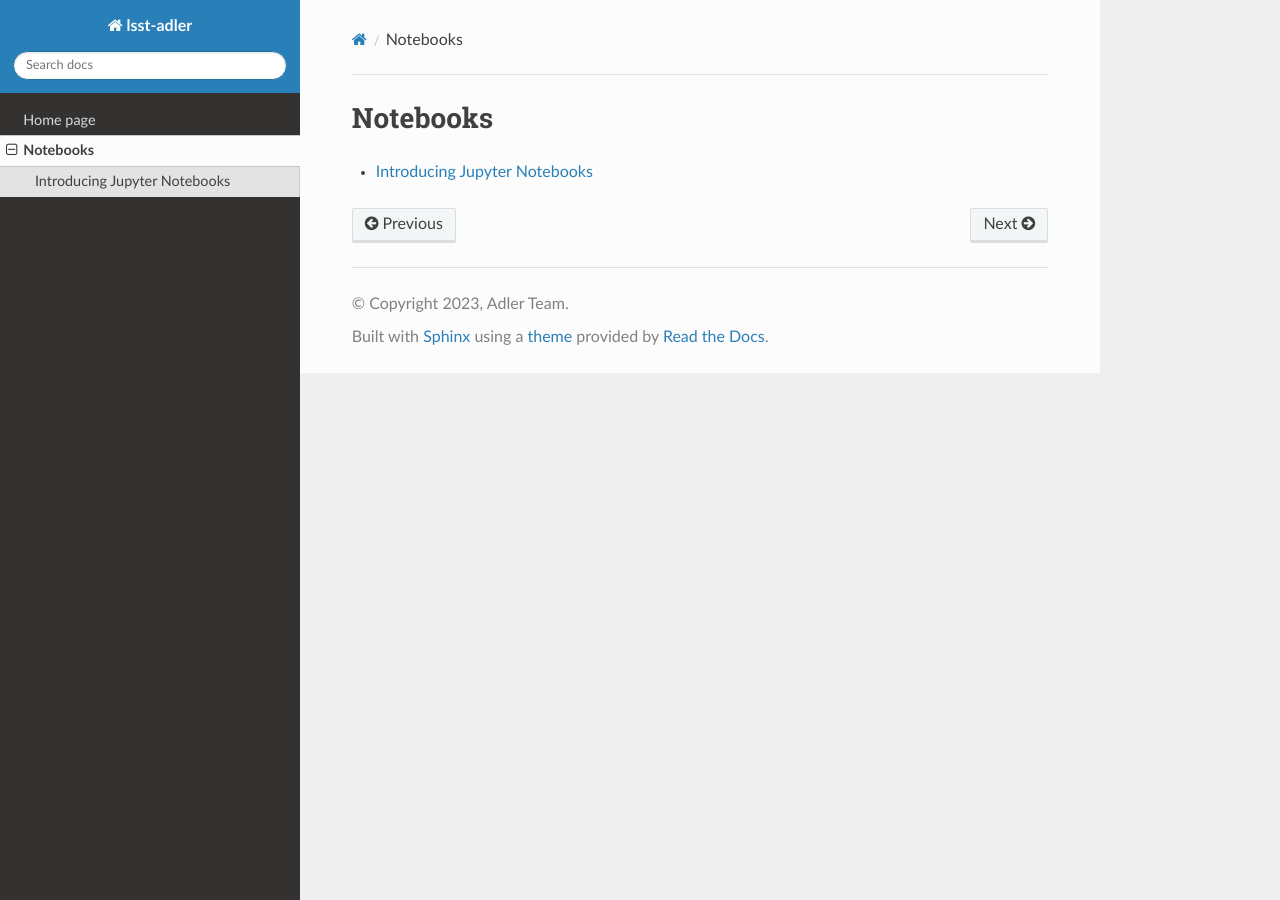
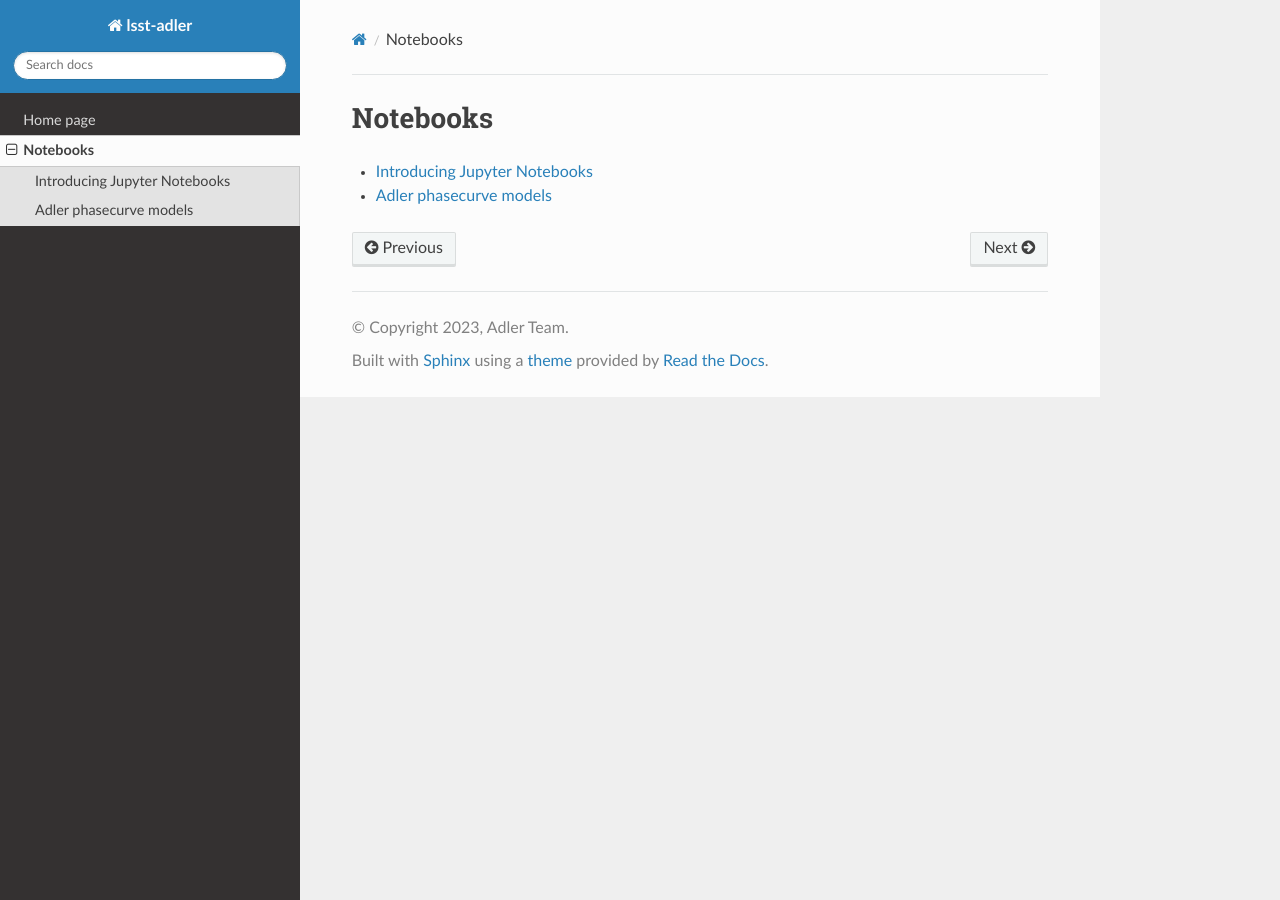
Before and after one commit to lsst-uk/lsst-adler, a Sphinx documentation site: the page built from docs/notebooks.rst, in a window 1280 px wide. Built offline with Sphinx 7.4.7 and the Read the Docs theme 2.0.0, drawn with Linux system fonts in a browser that asks for light colours; pages that are not in the unit, such as notebooks, are missing from menus.

Commit message:
add phasecurve nb to toctree

```diff
--- a/docs/notebooks.rst
+++ b/docs/notebooks.rst
@@ -4,3 +4,4 @@ Notebooks
 .. toctree::
 
     Introducing Jupyter Notebooks <notebooks/intro_notebook>
+    Adler phasecurve models <notebooks/adler_phasecurve_example>
```
